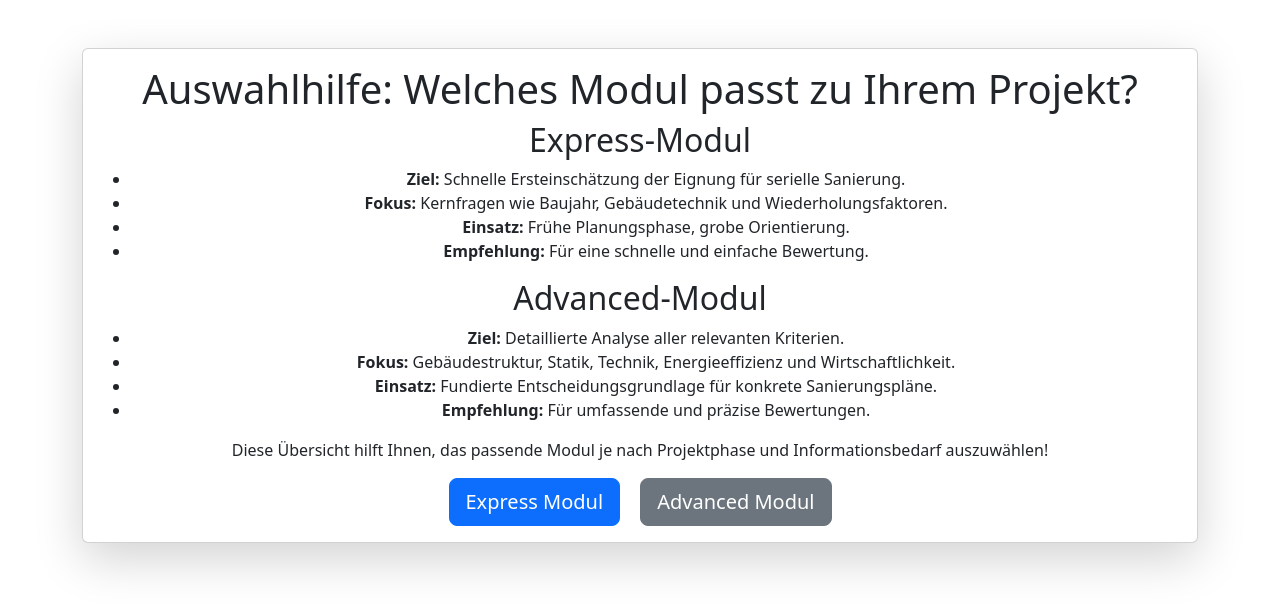
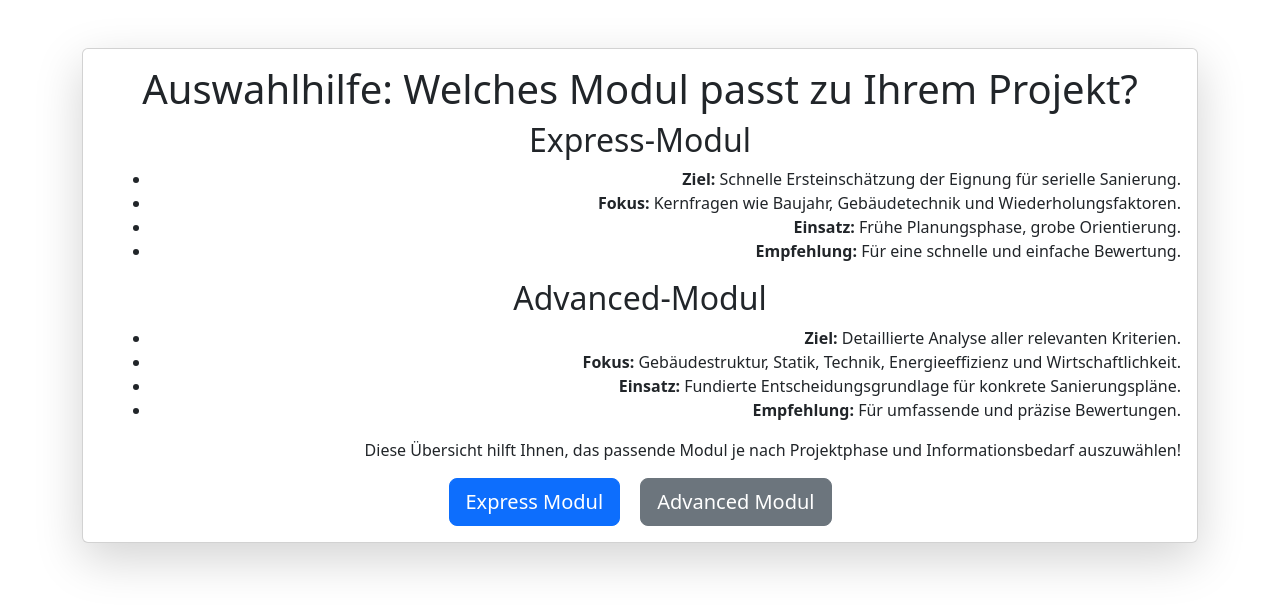
Before and after one commit to iGodmovement/BA, a Flask app: page /choose_module/ in a window 1280 px wide. Shown: the top 611 px of the page. Run offline with Flask 3, Linux system fonts and the light colour scheme.

Commit message:
Update choose_module.html
tim1

```diff
--- a/templates/choose_module.html
+++ b/templates/choose_module.html
@@ -11,7 +11,18 @@
     <div class="container mt-5">
         <div class="card shadow-lg">
             <div class="card-body text-center">
-                <h1>Auswahlhilfe: Welches Modul passt zu Ihrem Projekt?</h1>
+             <title>Auswahlhilfe: Modulwahl</title>
+    <style>
+        ul {
+            margin-left: 20px; /* Einrücken der Stichpunkte */
+        }
+        li {
+            text-align: right; /* Rechtsbündige Formatierung der Stichpunkte */
+        }
+    </style>
+</head>
+<body>
+    <h1>Auswahlhilfe: Welches Modul passt zu Ihrem Projekt?</h1>
 
     <h2>Express-Modul</h2>
     <ul>
@@ -29,8 +40,7 @@
         <li><strong>Empfehlung:</strong> Für umfassende und präzise Bewertungen.</li>
     </ul>
 
-    <p>Diese Übersicht hilft Ihnen, das passende Modul je nach Projektphase und Informationsbedarf auszuwählen!</p>
-
+    <p style="text-align: right;">Diese Übersicht hilft Ihnen, das passende Modul je nach Projektphase und Informationsbedarf auszuwählen!</p>
                 <form method="POST">
                     <button type="submit" name="module" value="Express" class="btn btn-primary btn-lg me-3">Express Modul</button>
                     <button type="submit" name="module" value="Advanced" class="btn btn-secondary btn-lg">Advanced Modul</button>
```
